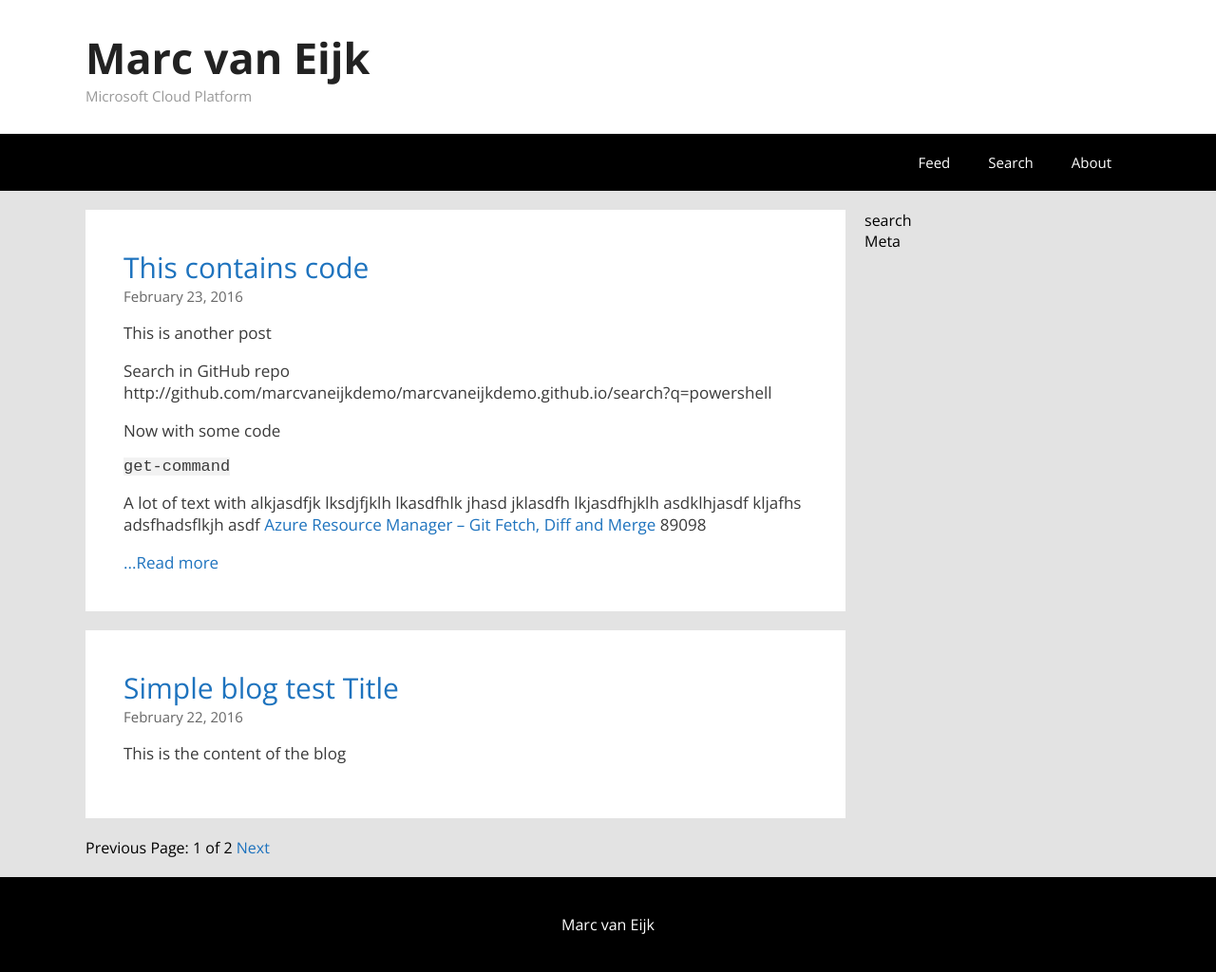
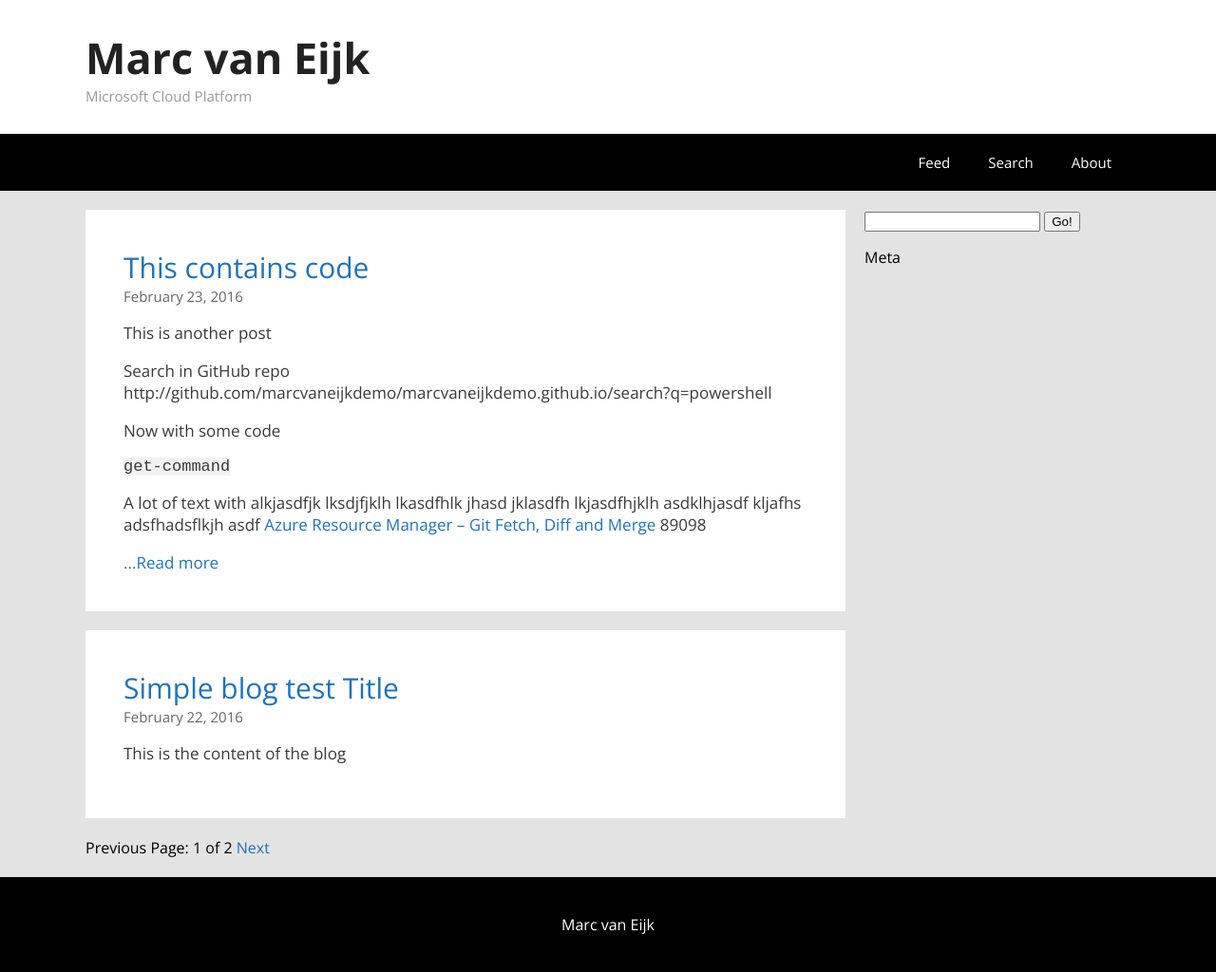
Before and after one commit to marcvaneijkdemo/marcvaneijkdemo.github.io, a Jekyll site: the page built from index.html, in a window 1280 px wide. Shown: the whole page at 95% size. Built offline with Jekyll 4.4.1, drawn with Linux system fonts in a browser that asks for light colours; nearby versions of some CDN libraries; the list of posts is cut into pages by our own code.

Commit message:
Update default.html

```diff
--- a/_layouts/default.html
+++ b/_layouts/default.html
@@ -33,7 +33,13 @@
         <div class="siteContent">{{ content }}</div>
         <div class="siteWidgets">
             <div class="widgetSearch">
-                <div id="search">search</div>
+                <div id="search">
+                    <form action="get" id="site_search">
+                        <input type="text" id="search_box">
+                        <input type="submit" value="Go!">
+                    </form>
+                    <ul id="search_results"></ul>
+                </div>
             </div>
             <div class="widgetMeta">Meta</div>
         </div>
@@ -42,4 +48,8 @@
         <div class="siteFooter">{{ site.footer }}</div>
     </div>
 </body>
+<!-- sripts for search -->
+<script src="/js/lunr.min.js"></script>
+<script src="https://ajax.googleapis.com/ajax/libs/jquery/1.11.3/jquery.min.js"></script>
+<script src="/js/search.js"></script>
 </html>
```
